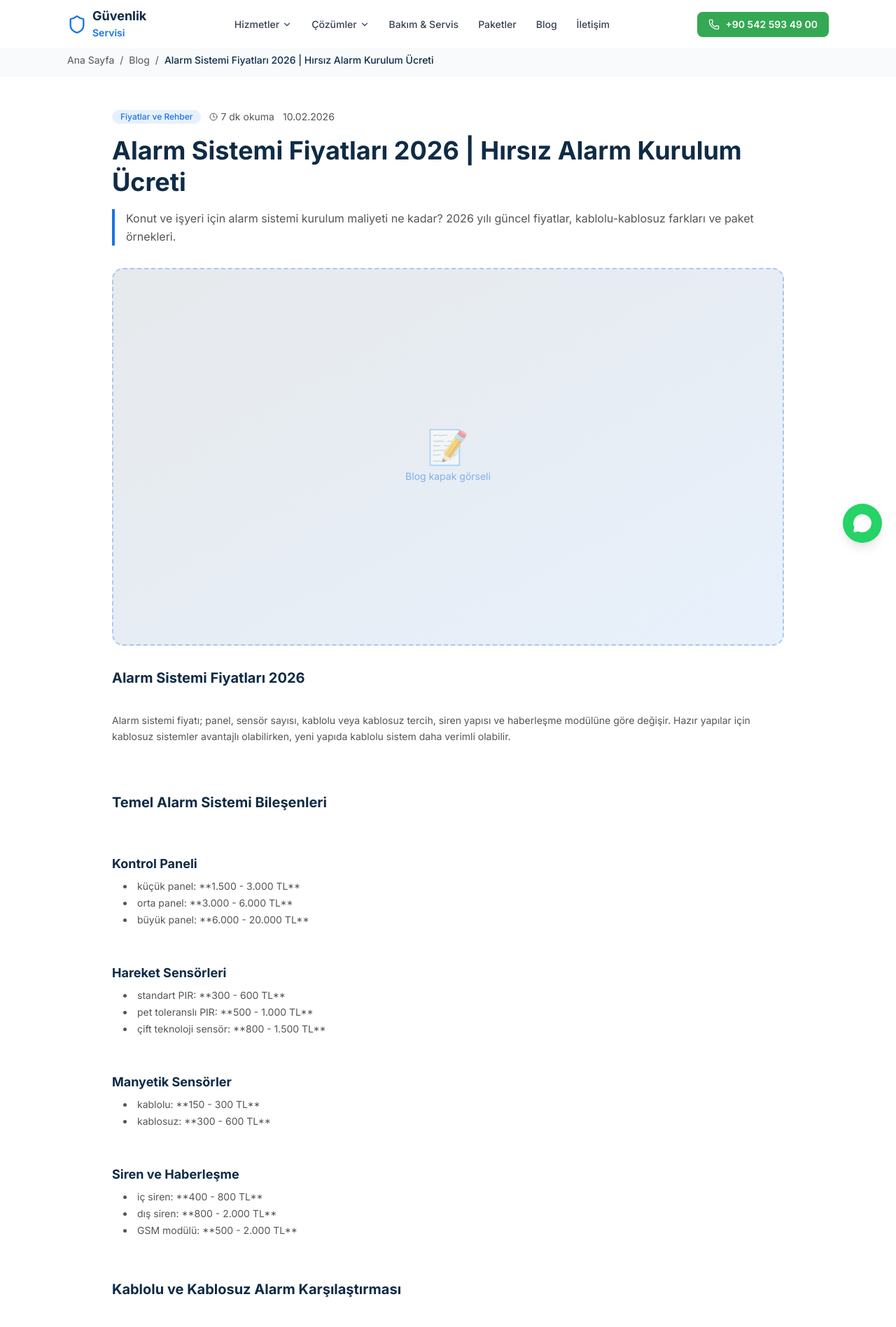
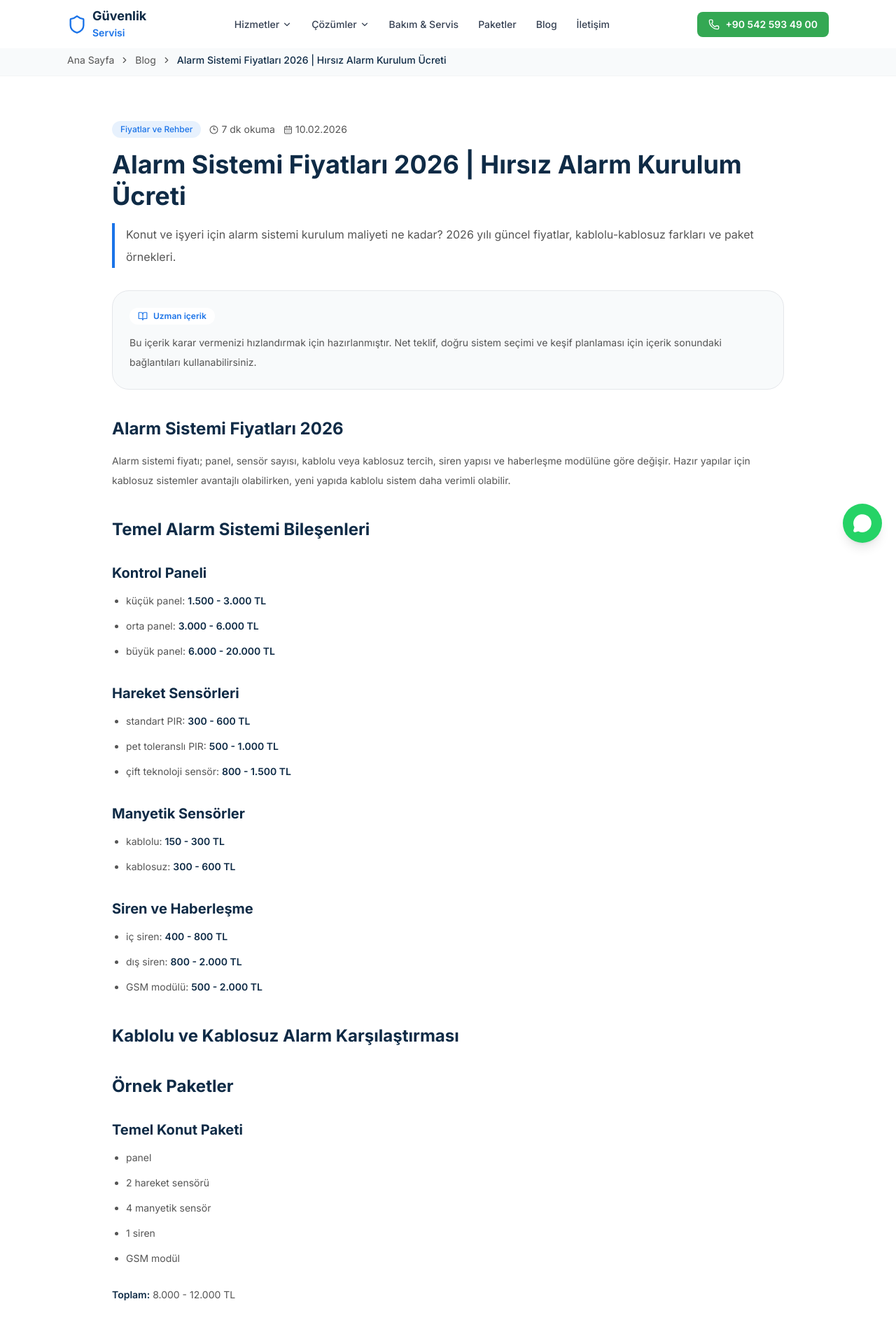
Before and after one commit to Alfasoylu/guvenlikservisi, a Next.js app: page /blog/alarm-sistemi-fiyatlari-2026 in a window 1280 px wide. Shown: the top 1897 px of the page at 70% size. Built offline with nearby package versions, Linux system fonts and the light colour scheme.

Commit message:
Refactor blog page with new components and features

```diff
--- a/src/app/blog/[slug]/page.tsx
+++ b/src/app/blog/[slug]/page.tsx
@@ -1,10 +1,15 @@
 import type { Metadata } from "next";
 import { notFound } from "next/navigation";
 import Link from "next/link";
-import { Clock, ArrowRight } from "lucide-react";
+import { Clock3, ArrowRight, CalendarDays, BookOpen, ChevronRight } from "lucide-react";
 import { Container } from "@/components/ui/Container";
 import FAQSection from "@/components/sections/FAQSection";
-import { blogPosts, getBlogPostBySlug, getAllBlogSlugs } from "@/data/blog-posts";
+import {
+  blogPosts,
+  getBlogPostBySlug,
+  getAllBlogSlugs,
+  getRelatedBlogPosts,
+} from "@/data/blog-posts";
 import { generateArticleSchema, generateBreadcrumbSchema } from "@/lib/schema";
 
 interface PageProps {
@@ -18,9 +23,11 @@ export async function generateStaticParams() {
 export async function generateMetadata({ params }: PageProps): Promise<Metadata> {
   const { slug } = await params;
   const post = getBlogPostBySlug(slug);
+
   if (!post) return {};
+
   return {
-    title: `${post.title} | Güvenlik Servisi Blog`,
+    title: `${post.title} | Blog`,
     description: post.excerpt,
     alternates: { canonical: `https://guvenlikservisi.com/blog/${slug}` },
     openGraph: {
@@ -31,34 +38,151 @@ export async function generateMetadata({ params }: PageProps): Promise<Metadata>
       locale: "tr_TR",
       type: "article",
       publishedTime: post.publishedAt,
+      modifiedTime: post.updatedAt || post.publishedAt,
+      images: post.image ? [post.image] : [],
     },
   };
 }
 
 const blogFaqMap: Record<string, { question: string; answer: string }[]> = {
   "guvenlik-kamerasi-montaj-ucreti-2026": [
-    { question: "Kamera montajı fiyatına KDV dahil mi?", answer: "Tekliflerimiz KDV hariç olup fatura düzenlenmektedir." },
-    { question: "En ucuz kamera sistemi kaça kurulur?", answer: "2 kameralı temel sistem montaj dahil yaklaşık 12.000 TL'den başlar." },
-    { question: "Fiyat sonradan değişir mi?", answer: "Keşif sonrası verilen teklif sabittir, ek sürpriz maliyet çıkmaz." },
+    {
+      question: "Kamera montajı fiyatına KDV dahil mi?",
+      answer: "Teklifin kapsamına göre değişebilir. Net fiyat için keşif sonrası yazılı teklif almak en doğrusudur.",
+    },
+    {
+      question: "En düşük maliyetli kamera sistemi ne kadar tutar?",
+      answer: "Temel 2 kameralı sistemler daha düşük bütçelerle başlayabilir ancak doğru fiyat, mekan tipi ve altyapıya göre belirlenir.",
+    },
+    {
+      question: "Keşif sonrası fiyat değişir mi?",
+      answer: "Keşif sonrası net kapsam belirlendiğinde teklif daha sağlıklı ve sürprizsiz olur.",
+    },
   ],
   "isyerine-kac-kamera-lazim": [
-    { question: "Az kamera ile çok alan kapanabilir mi?", answer: "Evet, geniş açılı fish-eye kameralar ile tek kamerayla 180° kapsama mümkündür." },
-    { question: "Kamera sayısını sonradan artırabilir miyim?", answer: "Evet, IP kamera sistemleri kolayca genişletilebilir." },
+    {
+      question: "Az kamera ile çok alan izlenebilir mi?",
+      answer: "Bazı alanlarda geniş açılı kamera ile mümkün olabilir ama detay ihtiyacı varsa daha fazla veya farklı tipte kamera gerekir.",
+    },
+    {
+      question: "Sisteme sonradan kamera eklenebilir mi?",
+      answer: "Uygun kayıt cihazı ve altyapı seçildiyse çoğu sistem büyütülebilir.",
+    },
   ],
   "alarm-sistemi-fiyatlari-2026": [
-    { question: "Alarm sistemi aylık ücret gerektiriyor mu?", answer: "İzleme merkezi kullanılıyorsa aylık abonelik ücretlidir, yoksa sadece tek seferlik kurulum ücreti ödenir." },
-    { question: "Ucuz alarm sistemi işe yarar mı?", answer: "Çok düşük fiyatlı sistemler güvenilir olmayabilir. Marka ve kalite önemlidir." },
+    {
+      question: "Alarm sistemi aylık ücret gerektirir mi?",
+      answer: "İzleme merkezi bağlantısı varsa aylık ücret olabilir. Bağımsız sistemlerde genelde tek seferlik kurulum maliyeti vardır.",
+    },
+    {
+      question: "Kablosuz alarm mı kablolu alarm mı daha mantıklı?",
+      answer: "Hazır yapılarda çoğu zaman kablosuz sistem avantajlıdır. Yeni yapıda ise kablolu sistem daha verimli olabilir.",
+    },
   ],
   "yangin-alarm-sistemi-zorunlu-mu": [
-    { question: "Yangın alarmı olmayan işyeri açılabilir mi?", answer: "Ruhsat aşamasında eksik belgelerle sorun yaşanabilir. Denetim sırasında kapatma kararı verilebilir." },
-    { question: "Ev için yangın alarmı zorunlu mu?", answer: "4 kattan fazla apartmanlar için zorunludur. Müstakil tek katlı evler muaftır." },
-    { question: "Belgeler ne kadar sürede hazırlanır?", answer: "Standart projelerde kurulum sonrası 1 hafta içinde belgeler teslim edilir." },
+    {
+      question: "Yangın alarmı olmayan işyeri risk altında mıdır?",
+      answer: "Evet. Mevzuat, denetim, sigorta ve operasyon açısından ciddi risk doğabilir.",
+    },
+    {
+      question: "Her bina için aynı sistem mi gerekir?",
+      answer: "Hayır. Yapının tipi, büyüklüğü ve kullanım amacı sistem tasarımını değiştirir.",
+    },
+    {
+      question: "Kurulum sonrası belge gerekir mi?",
+      answer: "Projeye göre evet. Özellikle işletmelerde proje, test ve bakım kayıtları kritik olabilir.",
+    },
   ],
 };
+
+function renderInlineFormatting(text: string) {
+  const parts = text.split(/(\*\*.*?\*\*)/g);
+
+  return parts.map((part, index) => {
+    if (part.startsWith("**") && part.endsWith("**")) {
+      return (
+        <strong key={index} className="font-semibold text-primary">
+          {part.slice(2, -2)}
+        </strong>
+      );
+    }
+
+    return part;
+  });
+}
+
+function renderContent(content: string) {
+  const lines = content.split("\n");
+  const elements: React.ReactNode[] = [];
+  let listItems: string[] = [];
+
+  const flushList = (keyBase: string) => {
+    if (listItems.length > 0) {
+      elements.push(
+        <ul key={`list-${keyBase}`} className="mb-6 ml-5 list-disc space-y-2 text-sm leading-7 text-text-light">
+          {listItems.map((item, idx) => (
+            <li key={`${keyBase}-${idx}`}>{renderInlineFormatting(item)}</li>
+          ))}
+        </ul>
+      );
+      listItems = [];
+    }
+  };
+
+  lines.forEach((line, i) => {
+    const trimmed = line.trim();
+
+    if (!trimmed) {
+      flushList(String(i));
+      return;
+    }
+
+    if (trimmed.startsWith("|")) {
+      flushList(String(i));
+      return;
+    }
+
+    if (trimmed.startsWith("- ")) {
+      listItems.push(trimmed.slice(2));
+      return;
+    }
+
+    flushList(String(i));
+
+    if (trimmed.startsWith("## ")) {
+      elements.push(
+        <h2 key={i} className="mt-10 mb-4 text-2xl font-bold text-primary">
+          {trimmed.slice(3)}
+        </h2>
+      );
+      return;
+    }
+
+    if (trimmed.startsWith("### ")) {
+      elements.push(
+        <h3 key={i} className="mt-8 mb-3 text-xl font-bold text-primary">
+          {trimmed.slice(4)}
+        </h3>
+      );
+      return;
+    }
+
+    elements.push(
+      <p key={i} className="mb-4 text-sm leading-7 text-text-light">
+        {renderInlineFormatting(trimmed)}
+      </p>
+    );
+  });
+
+  flushList("final");
+
+  return elements;
+}
 
 export default async function BlogDetaySayfasi({ params }: PageProps) {
   const { slug } = await params;
   const post = getBlogPostBySlug(slug);
+
   if (!post) notFound();
 
   const articleSchema = generateArticleSchema({
@@ -77,97 +201,123 @@ export default async function BlogDetaySayfasi({ params }: PageProps) {
   ]);
 
   const faqItems = blogFaqMap[slug] || [];
-  const relatedPosts = blogPosts.filter((p) => p.slug !== slug).slice(0, 3);
-
-  // İçeriği basit markdown'dan HTML'e çevir
-  const renderContent = (content: string) => {
-    return content
-      .split("\n")
-      .map((line, i) => {
-        if (line.startsWith("## ")) return <h2 key={i} className="text-xl font-bold text-primary mt-8 mb-3">{line.slice(3)}</h2>;
-        if (line.startsWith("### ")) return <h3 key={i} className="text-lg font-bold text-primary mt-6 mb-2">{line.slice(4)}</h3>;
-        if (line.startsWith("**") && line.endsWith("**")) return <p key={i} className="font-semibold text-primary mb-2">{line.slice(2, -2)}</p>;
-        if (line.startsWith("- ")) return <li key={i} className="ml-4 text-text-light text-sm mb-1">{line.slice(2)}</li>;
-        if (line.startsWith("|")) return null; // tablo satırları atla
-        if (line.trim() === "") return <br key={i} />;
-        return <p key={i} className="text-text-light leading-relaxed mb-3 text-sm">{line}</p>;
-      });
-  };
+  const relatedPosts = getRelatedBlogPosts(slug, 3);
 
   return (
     <>
-      <script type="application/ld+json" dangerouslySetInnerHTML={{ __html: JSON.stringify(articleSchema) }} />
-      <script type="application/ld+json" dangerouslySetInnerHTML={{ __html: JSON.stringify(breadcrumb) }} />
+      <script
+        type="application/ld+json"
+        dangerouslySetInnerHTML={{ __html: JSON.stringify(articleSchema) }}
+      />
+      <script
+        type="application/ld+json"
+        dangerouslySetInnerHTML={{ __html: JSON.stringify(breadcrumb) }}
+      />
 
-      {/* Breadcrumb */}
       <div className="bg-surface border-b border-gray-100 py-3">
         <Container>
-          <nav className="flex items-center gap-2 text-sm text-text-light flex-wrap">
-            <Link href="/" className="hover:text-primary">Ana Sayfa</Link>
-            <span>/</span>
-            <Link href="/blog" className="hover:text-primary">Blog</Link>
-            <span>/</span>
-            <span className="text-primary font-medium line-clamp-1">{post.title}</span>
+          <nav className="flex flex-wrap items-center gap-2 text-sm text-text-light">
+            <Link href="/" className="hover:text-primary">
+              Ana Sayfa
+            </Link>
+            <ChevronRight size={14} />
+            <Link href="/blog" className="hover:text-primary">
+              Blog
+            </Link>
+            <ChevronRight size={14} />
+            <span className="line-clamp-1 font-medium text-primary">{post.title}</span>
           </nav>
         </Container>
       </div>
 
-      {/* Makale içeriği */}
-      <article className="py-12 bg-white">
+      <article className="bg-white py-12 md:py-16">
         <Container size="md">
-          {/* Başlık */}
           <div className="mb-8">
-            <div className="flex items-center gap-3 text-sm text-text-light mb-4">
-              <span className="bg-accent/10 text-accent px-3 py-0.5 rounded-full font-medium text-xs">{post.category}</span>
-              <span className="flex items-center gap-1"><Clock size={12} />{post.readTime} dk okuma</span>
-              <span>{new Date(post.publishedAt).toLocaleDateString("tr-TR")}</span>
+            <div className="mb-4 flex flex-wrap items-center gap-3 text-sm text-text-light">
+              <span className="rounded-full bg-accent/10 px-3 py-1 text-xs font-medium text-accent">
+                {post.category}
+              </span>
+
+              <span className="inline-flex items-center gap-1">
+                <Clock3 size={13} />
+                {post.readTime} dk okuma
+              </span>
+
+              <span className="inline-flex items-center gap-1">
+                <CalendarDays size={13} />
+                {new Date(post.publishedAt).toLocaleDateString("tr-TR")}
+              </span>
             </div>
-            <h1 className="text-2xl sm:text-3xl md:text-4xl font-bold text-primary leading-tight mb-4">{post.title}</h1>
-            <p className="text-text-light text-base leading-relaxed border-l-4 border-accent pl-4">{post.excerpt}</p>
+
+            <h1 className="mb-4 text-3xl font-bold leading-tight text-primary md:text-4xl">
+              {post.title}
+            </h1>
+
+            <p className="border-l-4 border-accent pl-4 text-base leading-8 text-text-light">
+              {post.excerpt}
+            </p>
           </div>
 
-          {/* Görsel placeholder */}
-          <div className="aspect-[16/9] bg-gradient-to-br from-primary/10 to-accent/10 rounded-2xl flex items-center justify-center mb-8 border-2 border-dashed border-accent/30">
-            <div className="text-center text-accent/50">
-              <div className="text-5xl mb-2">📝</div>
-              <p className="text-sm">Blog kapak görseli</p>
+          <div className="mb-8 rounded-3xl border border-gray-200 bg-surface p-6">
+            <div className="mb-3 inline-flex items-center gap-2 rounded-full bg-white px-3 py-1 text-xs font-semibold text-accent">
+              <BookOpen size={14} />
+              Uzman içerik
             </div>
+
+            <p className="text-sm leading-7 text-text-light">
+              Bu içerik karar vermenizi hızlandırmak için hazırlanmıştır. Net teklif, doğru sistem
+              seçimi ve keşif planlaması için içerik sonundaki bağlantıları kullanabilirsiniz.
+            </p>
           </div>
 
-          {/* İçerik */}
-          <div className="prose max-w-none">{renderContent(post.content)}</div>
+          <div className="max-w-none">{renderContent(post.content)}</div>
 
-          {/* CTA bandı */}
-          <div className="mt-10 bg-primary text-white rounded-2xl p-6 flex flex-col sm:flex-row items-center justify-between gap-4">
-            <div>
-              <p className="font-bold text-lg mb-1">Bu hizmetten yararlanmak ister misiniz?</p>
-              <p className="text-white/80 text-sm">Ücretsiz keşif ve teklif için bizi arayın.</p>
+          <div className="mt-10 rounded-3xl bg-primary p-6 text-white md:p-8">
+            <div className="flex flex-col gap-5 md:flex-row md:items-center md:justify-between">
+              <div>
+                <p className="mb-2 text-xl font-bold">Bu hizmetten yararlanmak ister misiniz?</p>
+                <p className="text-sm leading-7 text-white/80">
+                  İhtiyacınızı netleştirelim, uygun sistemi belirleyelim ve size hızlı teklif
+                  hazırlayalım.
+                </p>
+              </div>
+
+              <Link
+                href="/iletisim"
+                className="inline-flex items-center gap-2 self-start rounded-xl bg-cta px-6 py-3 font-bold text-white transition-colors hover:bg-ctaHover md:self-auto"
+              >
+                Teklif Al
+                <ArrowRight size={16} />
+              </Link>
             </div>
-            <Link
-              href="/iletisim"
-              className="inline-flex items-center gap-2 bg-cta hover:bg-cta-hover text-white font-bold px-6 py-3 rounded-xl whitespace-nowrap transition-colors"
-            >
-              Teklif Al <ArrowRight size={16} />
-            </Link>
           </div>
         </Container>
       </article>
 
-      {/* FAQ */}
-      {faqItems.length > 0 && <FAQSection items={faqItems} title="Bu Konuda Sık Sorulan Sorular" />}
+      {faqItems.length > 0 && (
+        <FAQSection items={faqItems} title="Bu Konuda Sık Sorulan Sorular" />
+      )}
 
-      {/* İlgili yazılar */}
-      <section className="py-16 bg-surface">
+      <section className="bg-surface py-16">
         <Container>
-          <h2 className="text-xl font-bold text-primary mb-8">İlgili Yazılar</h2>
-          <div className="grid grid-cols-1 md:grid-cols-3 gap-6">
-            {relatedPosts.map((rp) => (
-              <Link key={rp.slug} href={`/blog/${rp.slug}`} className="group bg-white rounded-xl p-5 shadow-md hover:shadow-lg transition-shadow">
-                <span className="text-xs text-accent font-medium">{rp.category}</span>
-                <h3 className="font-bold text-primary mt-2 mb-2 text-sm group-hover:text-accent transition-colors leading-snug">
-                  {rp.title}
+          <h2 className="mb-8 text-2xl font-bold text-primary">İlgili Yazılar</h2>
+
+          <div className="grid grid-cols-1 gap-6 md:grid-cols-3">
+            {relatedPosts.map((relatedPost) => (
+              <Link
+                key={relatedPost.slug}
+                href={`/blog/${relatedPost.slug}`}
+                className="group rounded-2xl border border-gray-200 bg-white p-5 transition hover:-translate-y-0.5 hover:shadow-md"
+              >
+                <span className="text-xs font-medium text-accent">{relatedPost.category}</span>
+
+                <h3 className="mt-2 mb-2 text-sm font-bold leading-snug text-primary transition-colors group-hover:text-accent">
+                  {relatedPost.title}
                 </h3>
-                <p className="text-text-light text-xs line-clamp-2">{rp.excerpt}</p>
+
+                <p className="line-clamp-3 text-xs leading-6 text-text-light">
+                  {relatedPost.excerpt}
+                </p>
               </Link>
             ))}
           </div>
```
